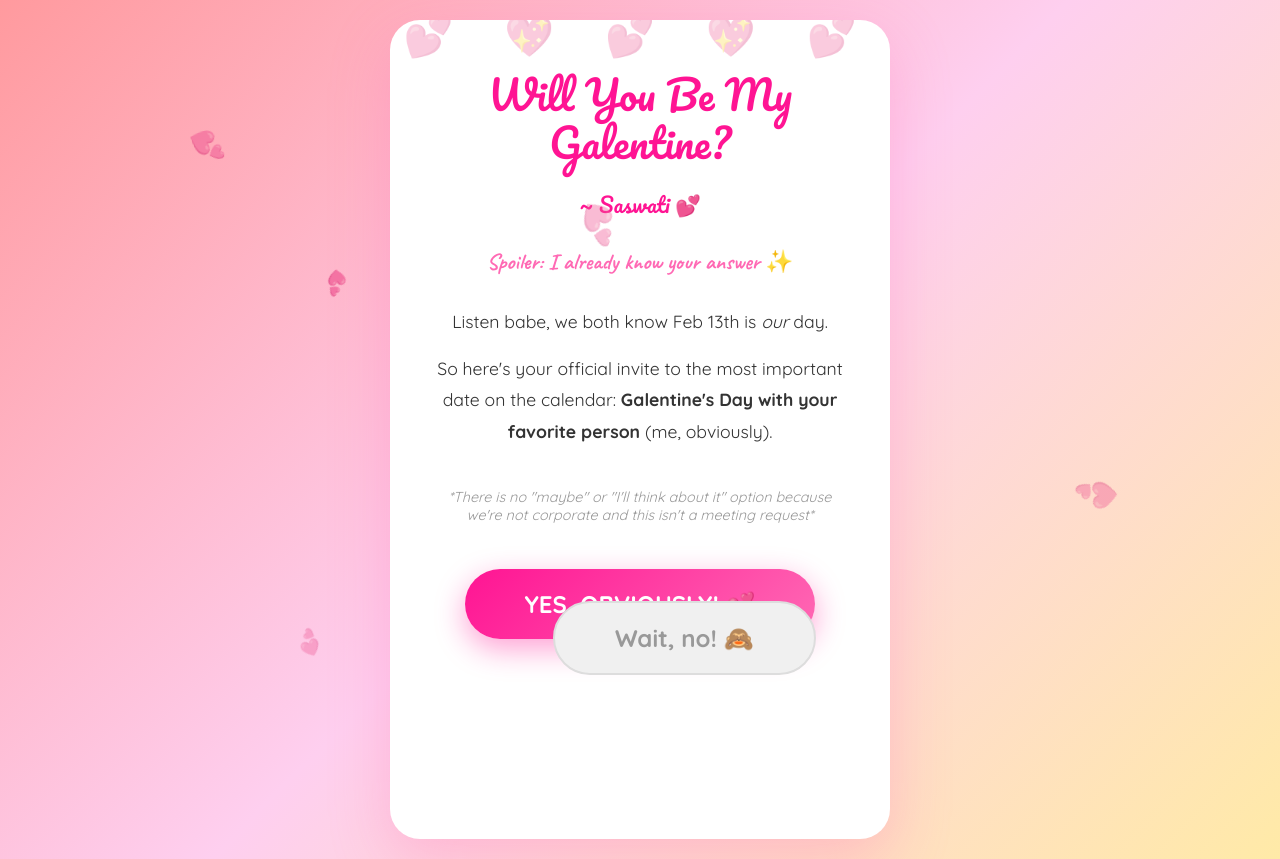
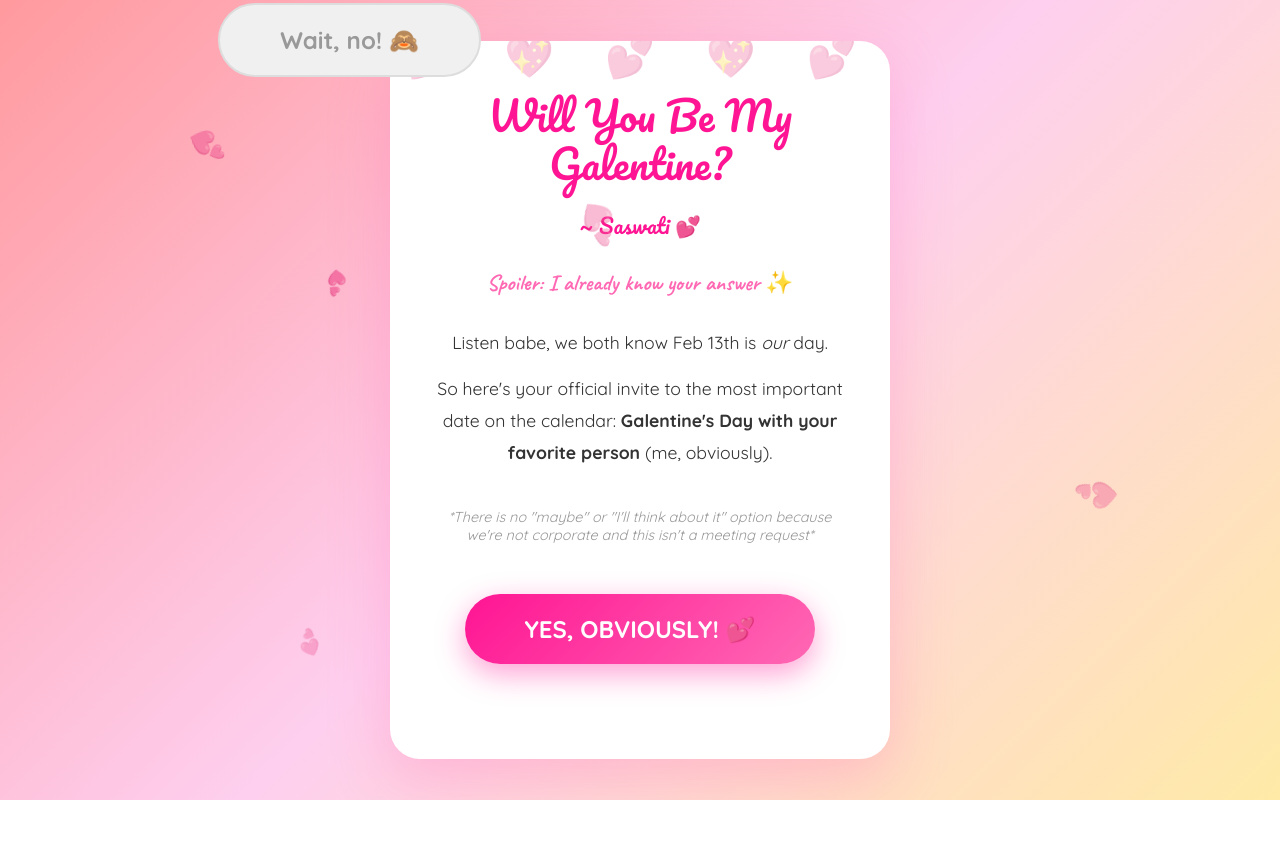
Before and after one commit to jenasaswati23-collab/my_web, a plain HTML site: page index.html in a window 1280 px wide. Both pictures are taken after a click on the button "No, sorry 😔". After the commit the page ends 800 px from the top, so only its background shows below. Drawn offline with Linux system fonts and the light colour scheme.

Commit message:
Fix HTML structure and formatting

```diff
--- a/index.html
+++ b/index.html
@@ -108,11 +108,13 @@
         .button-container {
             margin: 30px 0;
             position: relative;
-            min-height: 200px;
+            min-height: 100px;
             display: flex;
-            flex-direction: column;
+            flex-direction: row;
             align-items: center;
-            gap: 15px;
+            justify-content: center;
+            gap: 20px;
+            flex-wrap: wrap;
         }
 
         .yes-button {
@@ -127,7 +129,7 @@
             box-shadow: 0 10px 30px rgba(255, 20, 147, 0.4);
             transition: all 0.3s ease;
             font-family: 'Quicksand', sans-serif;
-            margin: 10px;
+            position: relative;
         }
 
         .yes-button:hover {
@@ -150,8 +152,7 @@
             cursor: pointer;
             transition: all 0.2s ease;
             font-family: 'Quicksand', sans-serif;
-            position: absolute;
-            margin: 10px;
+            position: relative;
         }
 
         .no-button:hover {
@@ -261,20 +262,21 @@
 
         function moveButton() {
             const noButton = document.getElementById('noButton');
-            const container = document.querySelector('.container');
 
-            // Get container dimensions
-            const containerRect = container.getBoundingClientRect();
+            // Get viewport dimensions
+            const viewportWidth = window.innerWidth;
+            const viewportHeight = window.innerHeight;
             const buttonRect = noButton.getBoundingClientRect();
 
-            // Calculate random position within container
-            const maxX = containerRect.width - buttonRect.width - 40;
-            const maxY = containerRect.height - buttonRect.height - 40;
+            // Calculate random position within viewport (with padding)
+            const maxX = viewportWidth - buttonRect.width - 20;
+            const maxY = viewportHeight - buttonRect.height - 20;
 
             const randomX = Math.random() * maxX;
             const randomY = Math.random() * maxY;
 
-            // Move the button
+            // Change to fixed positioning so it can move anywhere on screen
+            noButton.style.position = 'fixed';
             noButton.style.left = randomX + 'px';
             noButton.style.top = randomY + 'px';
 
@@ -287,7 +289,9 @@
                 "Maybe not? 🤔",
                 "Um, no? 😳",
                 "Nope! 🏃‍♀️",
-                "Catch me! 😜"
+                "Catch me! 😜",
+                "Try again! 😝",
+                "Almost! 🤭"
             ];
             noButton.textContent = texts[Math.floor(Math.random() * texts.length)];
         }
```
